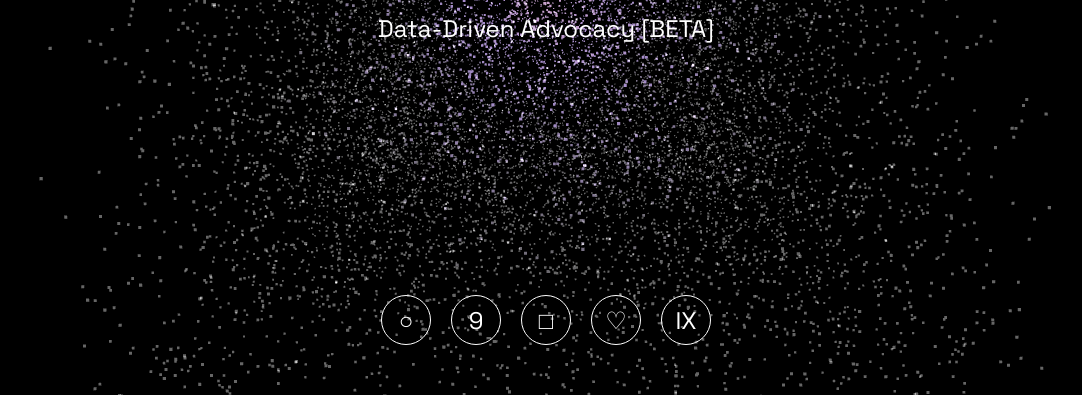
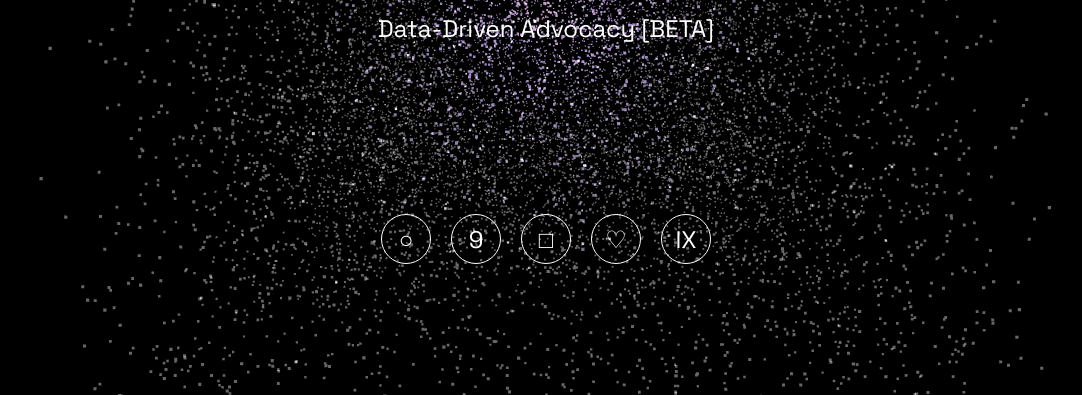
Before and after one commit to justicemindsdev/htmlman, a plain HTML site: page testjm.html in a window 1280 px wide. Shown: the part 405-800 px from the top of the page, without its empty margins (94-1176 px from the left). Drawn offline with nearby package versions, Linux system fonts and the light colour scheme; animation ran at ten frames a second.

Commit message:
Update testjm.html

```diff
--- a/testjm.html
+++ b/testjm.html
@@ -61,7 +61,7 @@
 
         .shape-buttons {
             position: absolute;
-            bottom: 50px;
+            bottom: 131px;
             left: 50%;
             transform: translateX(-50%);
             display: flex;
```
